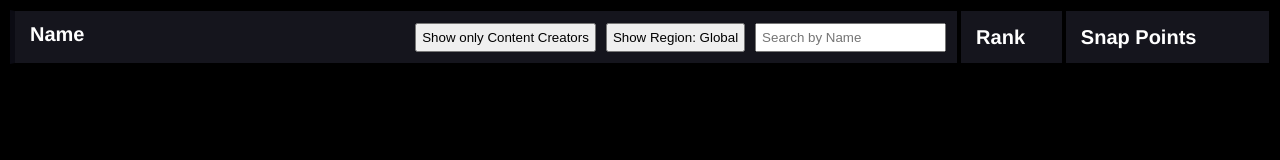
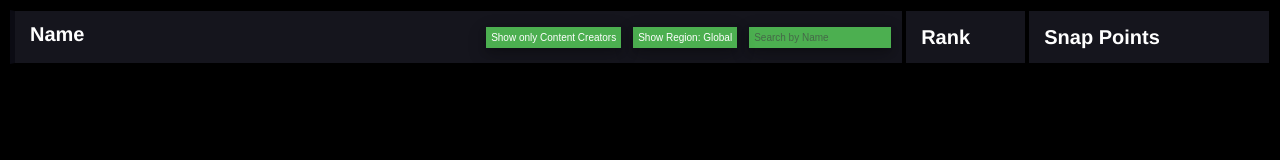
Before and after one commit to JaydenScottL/bettersnaplb, a plain HTML site: page public/index.html in a window 1280 px wide. Drawn offline with Linux system fonts and the light colour scheme; no server answers.

Commit message:
Style changes

```diff
--- a/public/styles.css
+++ b/public/styles.css
@@ -12,17 +12,49 @@ table{
 
 }
 
-button{
+
+button {
+    background-color: #4CAF50; /* Green */
+    border: none;
+    color: white;
+    padding: 15px 32px;
+    text-align: center;
+    text-decoration: none;
+    font-size: 10px;
+    margin: 4px 2px;
+    transition-duration: 0.4s;
+    cursor: pointer;
+    box-shadow: 0 4px 8px 0 rgba(0, 0, 0, 0.2), 0 6px 20px 0 rgba(0, 0, 0, 0.19);
     padding:5px;
     margin-right: 10px;
     float:right;
+}
 
+button:hover {
+    background-color: #3e8e41;
 }
 
 input{
+    border:none;
+    padding: 15px 32px;
+    background-color: #4CAF50;
+    float :right;
+
+    color:white;
     padding:5px;
-    float :right;
+    margin: 4px 2px;
     margin-right: 10px;
+    font-size: 10px;
+    box-shadow: 0 4px 8px 0 rgba(0, 0, 0, 0.2), 0 6px 20px 0 rgba(0, 0, 0, 0.19);
+}
+
+::placeholder {
+    color: rgb(69, 105, 72);
+    opacity: 1; /* Firefox */
+}
+
+::-ms-input-placeholder { /* Edge 12 -18 */
+    color: rgb(69, 105, 72);
 }
 
 #details{
```
